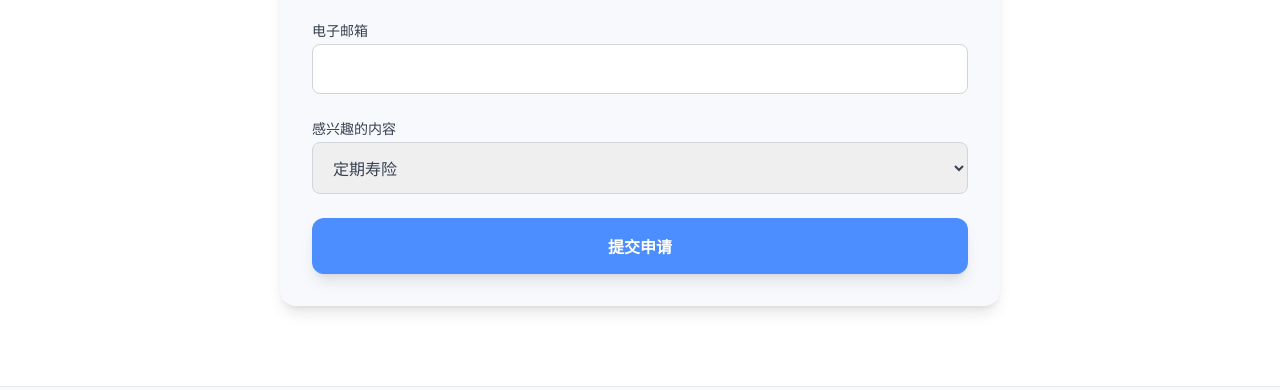
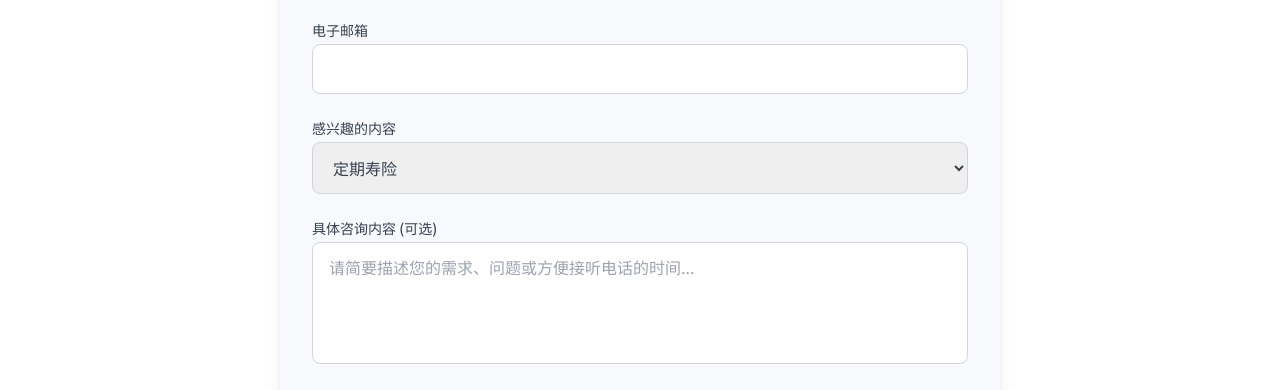
Before and after one commit to Frankie7878/insured618-web, a plain HTML site: page index.html in a window 1280 px wide. Shown: the part 3537-3927 px from the top of the page. Drawn offline with nearby package versions, Linux system fonts and the light colour scheme.

Commit message:
Add specific consultation details textarea field to contact form

```diff
--- a/index.html
+++ b/index.html
@@ -370,6 +370,10 @@
                         <option>其他</option>
                     </select>
                 </div>
+                <div>
+                    <label class="block text-sm font-medium text-gray-700 mb-1">具体咨询内容 (可选)</label>
+                    <textarea name="message" rows="4" placeholder="请简要描述您的需求、问题或方便接听电话的时间..." class="w-full px-4 py-3 rounded-lg border border-gray-300 focus:ring-2 focus:ring-primary focus:border-transparent outline-none resize-none"></textarea>
+                </div>
                 <button type="submit" class="w-full bg-primary hover:bg-blue-600 text-white font-bold py-4 rounded-xl transition shadow-lg">
                     提交申请
                 </button>
```
